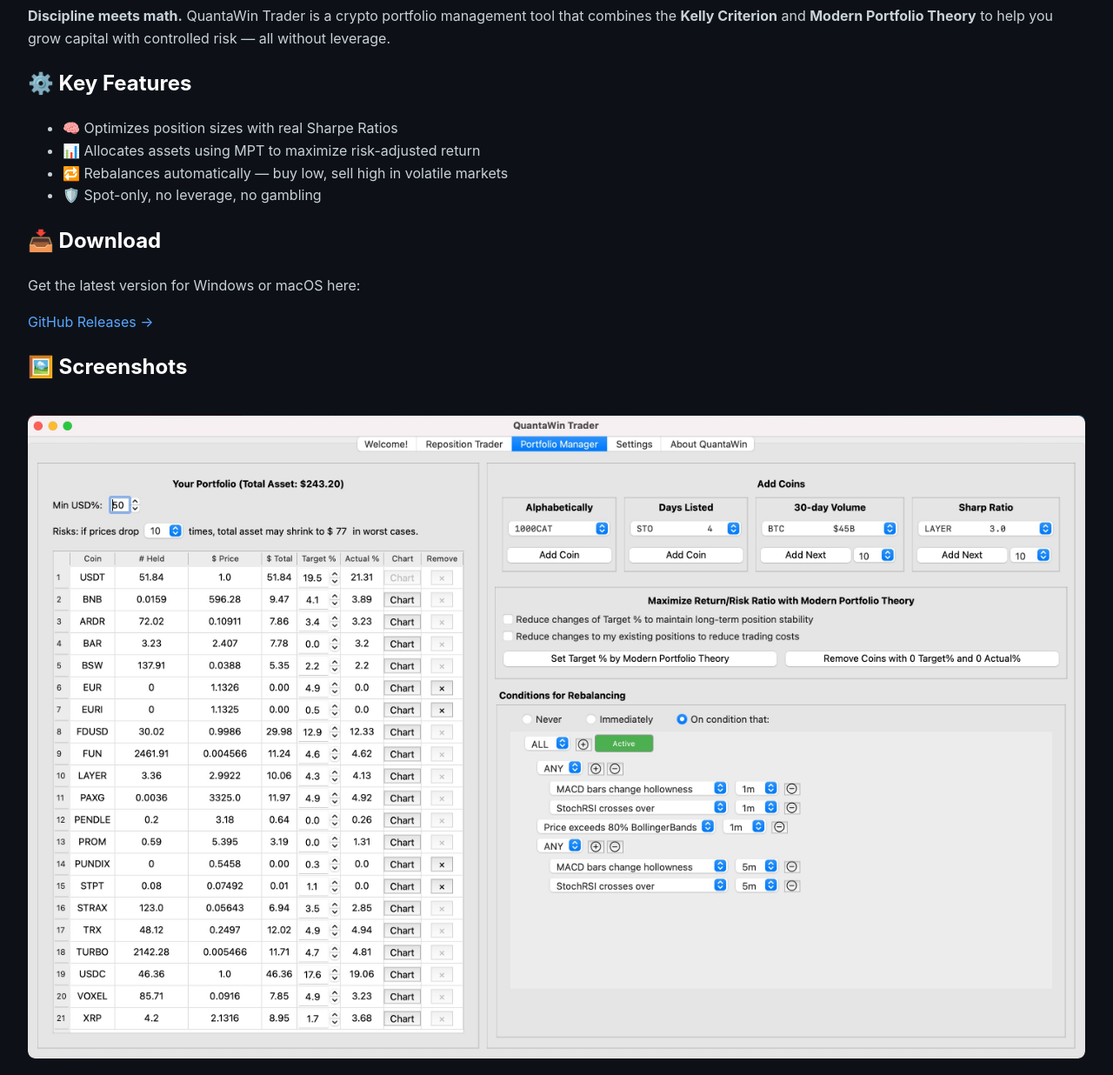
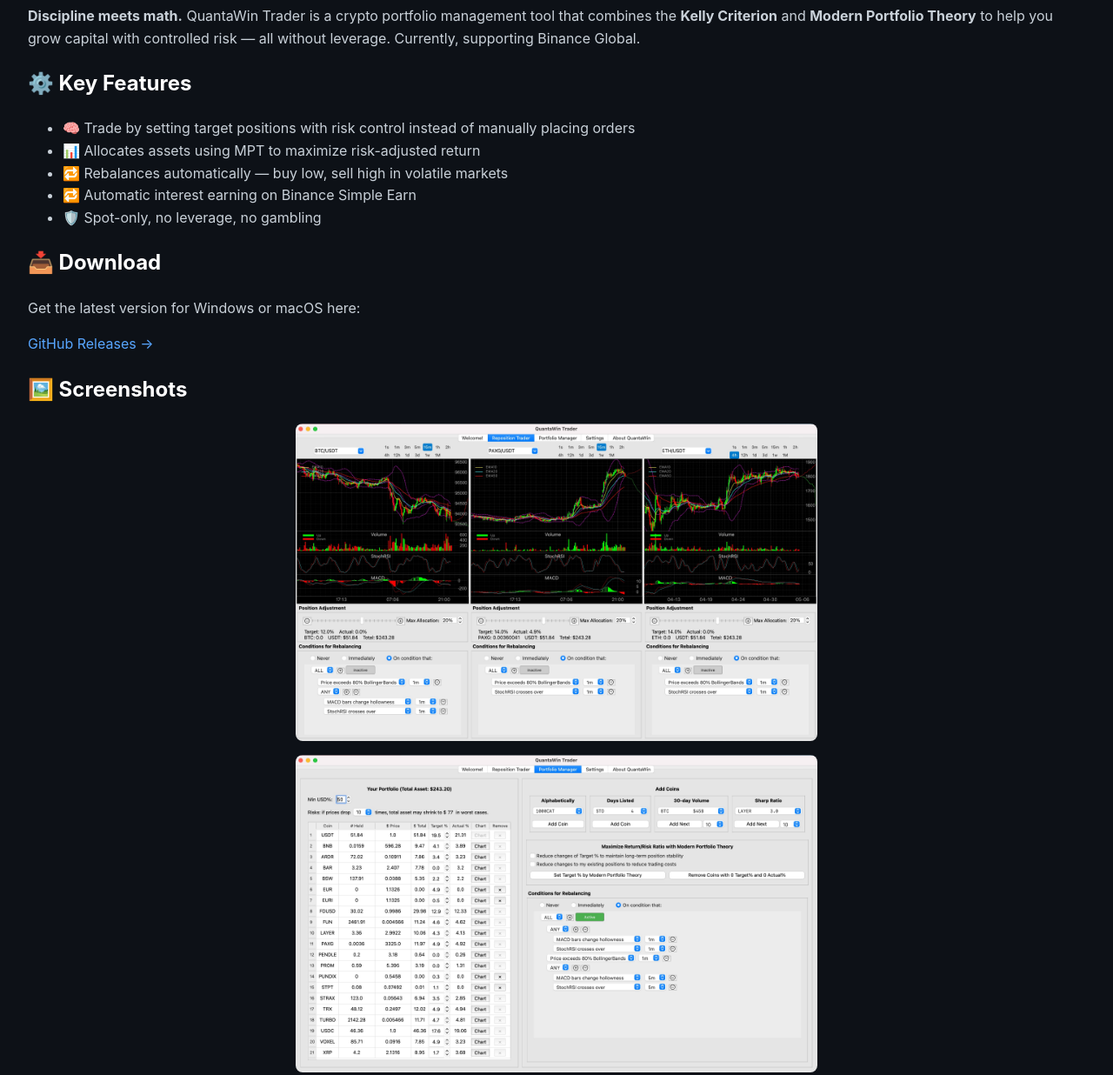
Before and after one commit to QtWin/QuantaWinTrader, a plain HTML site: page index.html in a window 1280 px wide. Shown: the part 120-1356 px from the top of the page at 87% size. Drawn offline with Linux system fonts and the light colour scheme.

Commit message:
Update index.html

```diff
--- a/index.html
+++ b/index.html
@@ -7,8 +7,9 @@
   <meta name="robots" content="index, follow">
   <meta property="og:title" content="QuantaWin Trader">
   <meta property="og:description" content="Discipline meets math. Automate your Binance trading with sound strategy.">
-  <meta property="og:url" content="https://qtwin.github.io">
-  <meta property="og:image" content="https://qtwin.github.io/images/PortfolioManager.jpg">
+  <meta property="og:url" content="https://qtwin.github.io/QuantaWinTrader">
+  <meta property="og:image" content="https://qtwin.github.io/QuantaWinTrader/images/RepositionTrader.jpg">
+  <meta property="og:image" content="https://qtwin.github.io/QuantaWinTrader/images/PortfolioManager.jpg">
   <meta name="google-site-verification" content="08ebd5406738e2f" />
   <title>QuantaWin Trader</title>
   <style>
@@ -35,17 +36,23 @@
       border-radius: 8px;
       margin-top: 1rem;
     }
+    .screenshot {
+      max-width: 600px;
+      display: block;
+      margin: 1rem auto;
+    }
   </style>
 </head>
 <body>
   <h1>QuantaWin Trader</h1>
-  <p><strong>Discipline meets math.</strong> QuantaWin Trader is a crypto portfolio management tool that combines the <strong>Kelly Criterion</strong> and <strong>Modern Portfolio Theory</strong> to help you grow capital with controlled risk — all without leverage.</p>
+  <p><strong>Discipline meets math.</strong> QuantaWin Trader is a crypto portfolio management tool that combines the <strong>Kelly Criterion</strong> and <strong>Modern Portfolio Theory</strong> to help you grow capital with controlled risk — all without leverage. Currently, supporting Binance Global.</p>
 
   <h2>⚙️ Key Features</h2>
   <ul>
-    <li>🧠 Optimizes position sizes with real Sharpe Ratios</li>
+    <li>🧠 Trade by setting target positions with risk control instead of manually placing orders</li>
     <li>📊 Allocates assets using MPT to maximize risk-adjusted return</li>
     <li>🔁 Rebalances automatically — buy low, sell high in volatile markets</li>
+    <li>🔁 Automatic interest earning on Binance Simple Earn</li>
     <li>🛡️ Spot-only, no leverage, no gambling</li>
   </ul>
 
@@ -54,7 +61,8 @@
   <p><a href="https://github.com/QtWin/QuantaWinTrader/releases">GitHub Releases →</a></p>
 
   <h2>🖼️ Screenshots</h2>
-  <img src="images/PortfolioManager.jpg" alt="Portfolio Manager">
+  <img src="images/RepositionTrader.jpg" alt="Reposition Trader" class="screenshot">
+  <img src="images/PortfolioManager.jpg" alt="Portfolio Manager" class="screenshot">
 
   <h2>🔐 Privacy & Security</h2>
   <p>All API keys are stored <strong>locally and AES-encrypted</strong>. No server sync, no cloud exposure.</p>
@@ -62,7 +70,7 @@
   <h2>📚 Learn More</h2>
   <ul>
     <li><a href="https://medium.com/@quantawin">Blog Articles on Medium</a></li>
-    <li><a href="https://x.com/QuantaWin">Follow on Twitter</a></li>
+    <li><a href="https://x.com/QuantaWin">Follow on X/Twitter</a></li>
   </ul>
 
   <p><em>© QuantaWin Trader. All rights reserved.</em></p>
```
